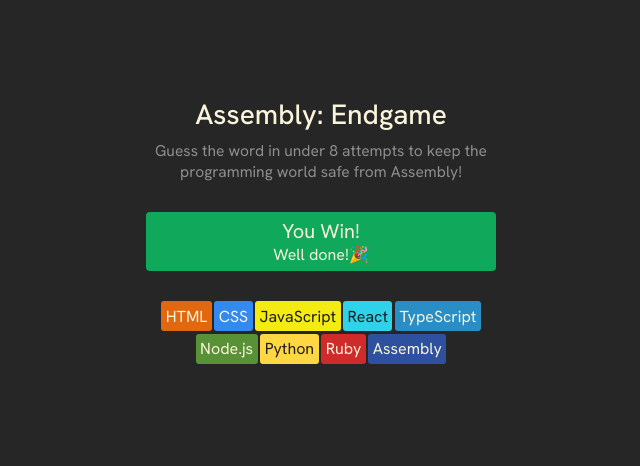
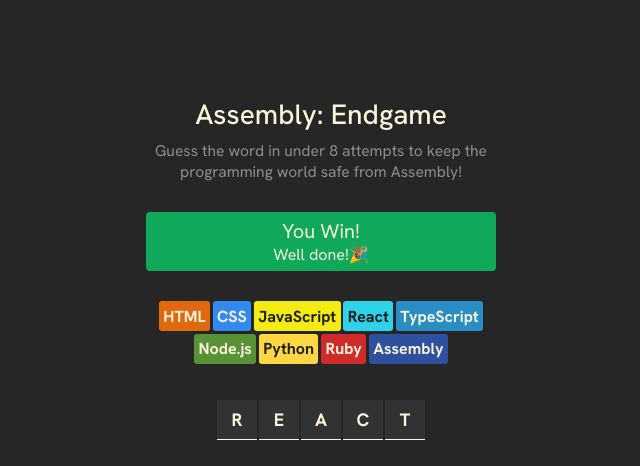
Before and after one commit to IoannisLykomitros/assembly-endgame-react-educational, a React (Vite) app: page / in a window 1280 px wide. Shown: the top 466 px of the page, without its empty margins (319-959 px from the left). Built offline with nearby package versions, Linux system fonts and the light colour scheme.

Commit message:
added current word display with styling

```diff
--- a/src/components/App.jsx
+++ b/src/components/App.jsx
@@ -1,13 +1,24 @@
+import { useState } from "react";
 import Header from "./Header.jsx";
 import Status from "./Status.jsx";
 import LanguageList from "./LanguageList.jsx";
 
 const AssemblyEndgame = () => {
+
+  const [currentWord, setCurrentWord] = useState('react');
+
+  const letterElements = currentWord.split("").map((letter, index) => (
+    <span key={index} className="letter-box">{letter.toUpperCase()}</span>
+  ))
+
   return (
     <main>
       <Header />
       <Status />
       <LanguageList />
+      <section className="word-container">
+        {letterElements}
+      </section>
     </main>
   )
 }
--- a/src/index.css
+++ b/src/index.css
@@ -69,4 +69,25 @@
 .language-item {
   border-radius: 3px;
   padding: 4.5px;
+  font-weight: 700;
 }
+
+.word-container {
+  display: flex;
+  justify-content: center;
+  gap: 2px;
+  margin-top: 36px;
+}
+
+.letter-box {
+  background-color: #323232;
+  border-bottom: 1px solid #F9F4DA;
+  width: 40px;
+  height: 40px;
+  display: flex;
+  justify-content: center;
+  align-items: center;
+  font-size: 1.125rem;
+  font-weight: 700;
+  color: #F9F4DA;
+}
```
